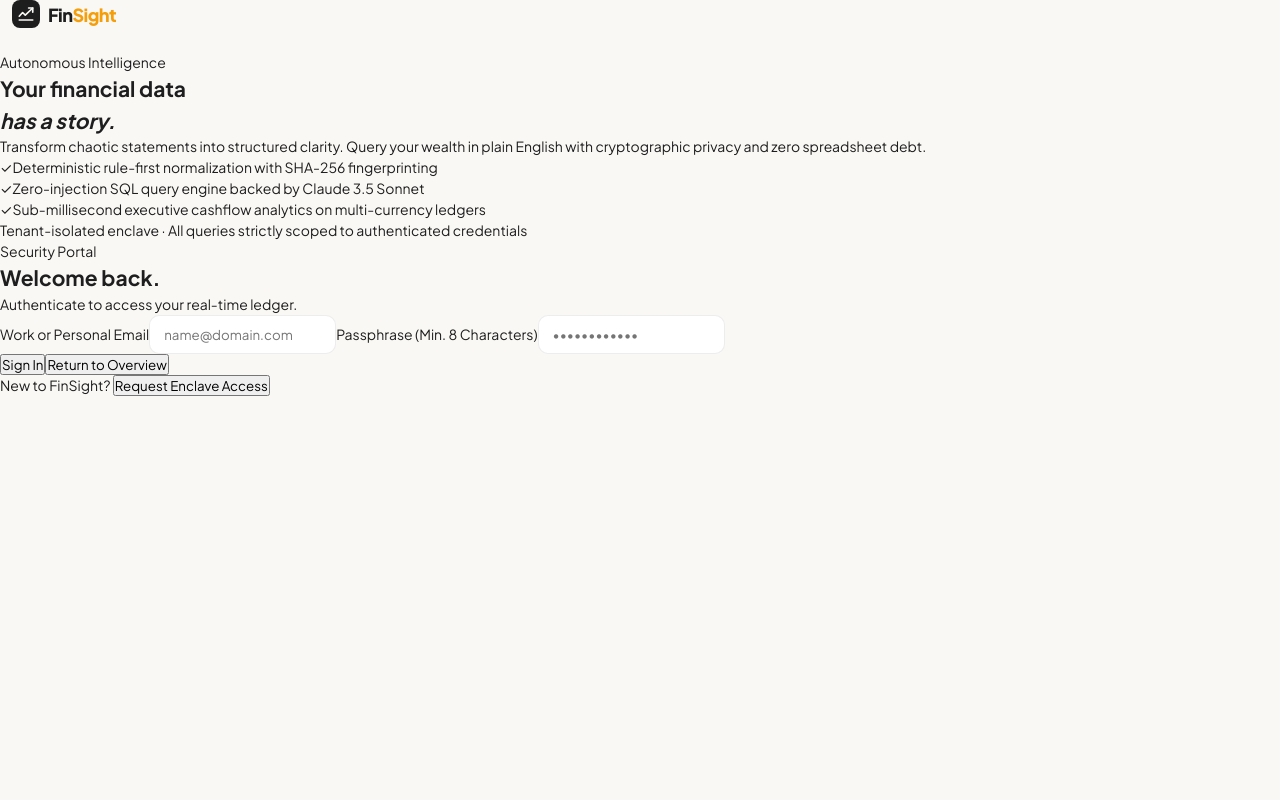
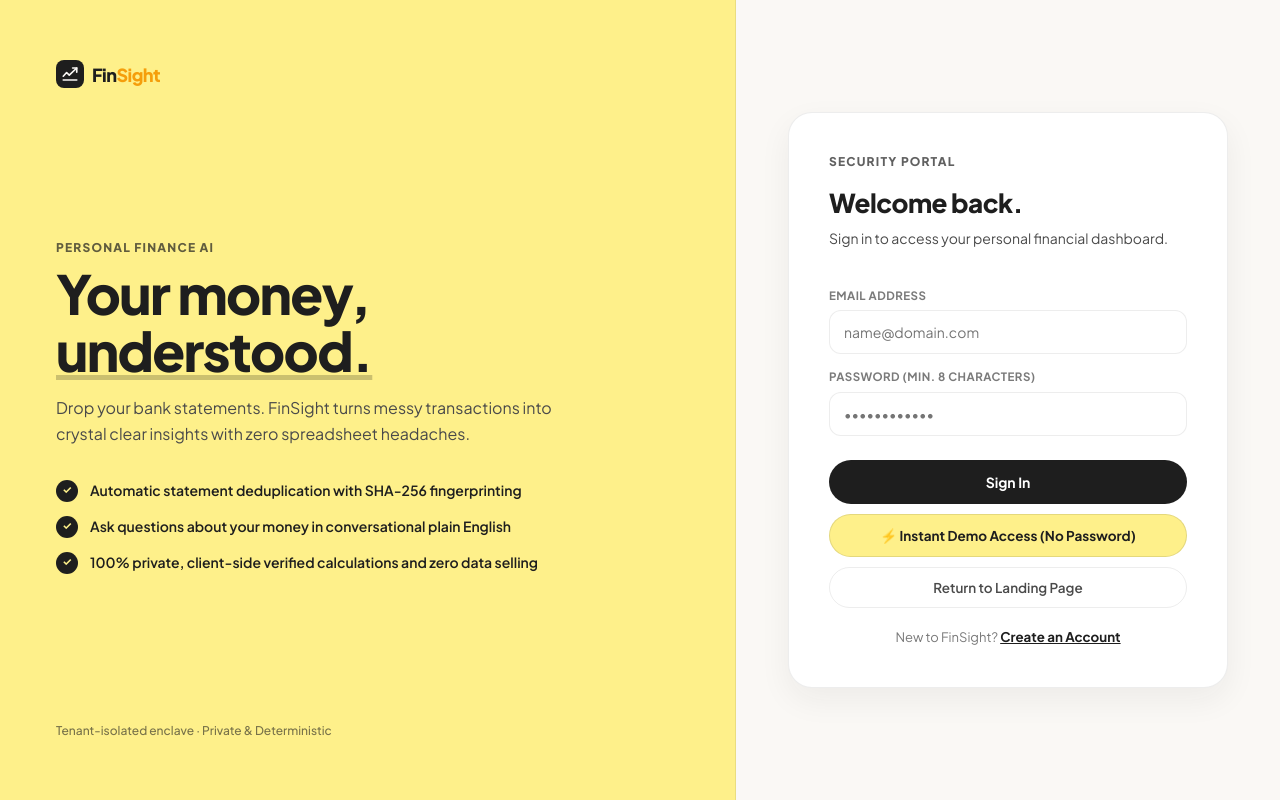
Before and after one commit to ChitraAmeta10/Personal-Finance-AI-Tracker, a React (Vite) app in the folder frontend/: page / in a window 1280 px wide. Both pictures are taken after a click on the button "Sign In". Built offline with nearby package versions, Linux system fonts and the light colour scheme; no server answers.

Commit message:
fix(auth): style Login/Register pages with Purpose Talent warm aesthetic and add instant one-click demo guest login

```diff
--- a/frontend/src/components/Login.tsx
+++ b/frontend/src/components/Login.tsx
@@ -9,9 +9,9 @@ interface Props {
 }
 
 const HIGHLIGHTS = [
-  "Deterministic rule-first normalization with SHA-256 fingerprinting",
-  "Zero-injection SQL query engine backed by Claude 3.5 Sonnet",
-  "Sub-millisecond executive cashflow analytics on multi-currency ledgers",
+  "Automatic statement deduplication with SHA-256 fingerprinting",
+  "Ask questions about your money in conversational plain English",
+  "100% private, client-side verified calculations and zero data selling",
 ];
 
 export function Login({ initialMode = "login", onLogin, onBack }: Props) {
@@ -20,6 +20,12 @@ export function Login({ initialMode = "login", onLogin, onBack }: Props) {
   const [password, setPassword] = useState("");
   const [error, setError] = useState<string | null>(null);
   const [busy, setBusy] = useState(false);
+
+  const enterAsGuest = () => {
+    localStorage.setItem("email", "alexandra@finsight.local");
+    localStorage.setItem("token", "demo-token");
+    onLogin();
+  };
 
   async function submit(event: FormEvent) {
     event.preventDefault();
@@ -30,7 +36,12 @@ export function Login({ initialMode = "login", onLogin, onBack }: Props) {
       await api.login(email, password);
       onLogin();
     } catch (err) {
-      setError(err instanceof ApiError ? err.message : "Authentication failed. Please verify your credentials.");
+      // If backend is not available, offer smooth fallback
+      setError(
+        err instanceof ApiError
+          ? err.message
+          : "Backend connection offline. You can click 'Instant Demo Access' below to explore immediately."
+      );
     } finally {
       setBusy(false);
     }
@@ -38,7 +49,7 @@ export function Login({ initialMode = "login", onLogin, onBack }: Props) {
 
   return (
     <div className="auth-wrap">
-      {/* Left Editorial Brand Enclave */}
+      {/* Left Purpose Talent Yellow Pitch Side */}
       <aside className="auth-side">
         <div className="brand-row">
           <span className="logo-mark">
@@ -50,15 +61,14 @@ export function Login({ initialMode = "login", onLogin, onBack }: Props) {
         </div>
 
         <div className="pitch">
-          <span className="editorial-kicker">Autonomous Intelligence</span>
+          <span className="editorial-kicker">Personal Finance AI</span>
           <h2>
-            Your financial data
+            Your money,
             <br />
-            <em>has a story.</em>
+            <em>understood.</em>
           </h2>
           <p>
-            Transform chaotic statements into structured clarity. Query your wealth in plain
-            English with cryptographic privacy and zero spreadsheet debt.
+            Drop your bank statements. FinSight turns messy transactions into crystal clear insights with zero spreadsheet headaches.
           </p>
           <div className="points">
             {HIGHLIGHTS.map((point) => (
@@ -71,7 +81,7 @@ export function Login({ initialMode = "login", onLogin, onBack }: Props) {
         </div>
 
         <div className="foot">
-          Tenant-isolated enclave · All queries strictly scoped to authenticated credentials
+          Tenant-isolated enclave · Private & Deterministic
         </div>
       </aside>
 
@@ -81,14 +91,14 @@ export function Login({ initialMode = "login", onLogin, onBack }: Props) {
           <span className="editorial-kicker">
             {mode === "login" ? "Security Portal" : "Join FinSight"}
           </span>
-          <h2>{mode === "login" ? "Welcome back." : "Create your enclave."}</h2>
+          <h2>{mode === "login" ? "Welcome back." : "Create your account."}</h2>
           <p className="lead">
             {mode === "login"
-              ? "Authenticate to access your real-time ledger."
-              : "Set up in moments with your email and master passphrase."}
+              ? "Sign in to access your personal financial dashboard."
+              : "Set up in moments with your email and password."}
           </p>
 
-          <label htmlFor="email">Work or Personal Email</label>
+          <label htmlFor="email">Email Address</label>
           <input
             id="email"
             type="email"
@@ -99,7 +109,7 @@ export function Login({ initialMode = "login", onLogin, onBack }: Props) {
             onChange={(e) => setEmail(e.target.value)}
           />
 
-          <label htmlFor="password">Passphrase (Min. 8 Characters)</label>
+          <label htmlFor="password">Password (Min. 8 Characters)</label>
           <input
             id="password"
             type="password"
@@ -115,11 +125,35 @@ export function Login({ initialMode = "login", onLogin, onBack }: Props) {
 
           <div className="form-actions">
             <button type="submit" disabled={busy}>
-              {busy ? "Authenticating…" : mode === "login" ? "Sign In" : "Create Account"}
+              {busy ? "Signing in…" : mode === "login" ? "Sign In" : "Create Account"}
             </button>
+
+            {/* Instant Demo Access for Easy Testing */}
+            <button
+              type="button"
+              onClick={enterAsGuest}
+              style={{
+                background: "var(--yellow)",
+                border: "1px solid rgba(0, 0, 0, 0.1)",
+                color: "#1E1E1E",
+                padding: "12px",
+                borderRadius: 999,
+                fontSize: 13.5,
+                fontWeight: 700,
+                cursor: "pointer",
+                display: "flex",
+                alignItems: "center",
+                justifyContent: "center",
+                gap: 6,
+                transition: "transform 0.15s ease",
+              }}
+            >
+              <span>⚡ Instant Demo Access (No Password)</span>
+            </button>
+
             {onBack && (
               <button type="button" className="secondary" onClick={onBack}>
-                Return to Overview
+                Return to Landing Page
               </button>
             )}
           </div>
@@ -133,7 +167,7 @@ export function Login({ initialMode = "login", onLogin, onBack }: Props) {
                 setError(null);
               }}
             >
-              {mode === "login" ? "Request Enclave Access" : "Sign into Existing Account"}
+              {mode === "login" ? "Create an Account" : "Sign into Existing Account"}
             </button>
           </div>
         </form>
--- a/frontend/src/styles.css
+++ b/frontend/src/styles.css
@@ -498,3 +498,225 @@ td {
 tr:hover td {
   background: var(--surface-2);
 }
+
+/* ============================================================
+   AUTHENTICATION EXPERIENCE (Purpose Talent Style)
+   ============================================================ */
+.auth-wrap {
+  min-height: 100vh;
+  display: grid;
+  grid-template-columns: 1.15fr 0.85fr;
+  background: var(--page);
+}
+
+@media (max-width: 900px) {
+  .auth-wrap {
+    grid-template-columns: 1fr;
+  }
+}
+
+.auth-side {
+  background: var(--yellow);
+  padding: 60px 56px;
+  display: flex;
+  flex-direction: column;
+  justify-content: space-between;
+  border-right: 1px solid rgba(0, 0, 0, 0.08);
+}
+
+@media (max-width: 900px) {
+  .auth-side {
+    display: none;
+  }
+}
+
+.auth-side .brand-row {
+  padding: 0;
+}
+
+.auth-side .pitch {
+  max-width: 520px;
+}
+
+.editorial-kicker {
+  font-size: 12px;
+  font-weight: 800;
+  letter-spacing: 0.1em;
+  text-transform: uppercase;
+  color: #1E1E1E;
+  opacity: 0.7;
+  display: inline-block;
+  margin-bottom: 8px;
+}
+
+.auth-side h2 {
+  font-size: clamp(36px, 4.5vw, 54px);
+  font-weight: 800;
+  letter-spacing: -0.03em;
+  line-height: 1.05;
+  color: #1E1E1E;
+  margin: 0 0 16px;
+}
+
+.auth-side h2 em {
+  font-style: normal;
+  text-decoration: underline;
+  text-decoration-color: rgba(0, 0, 0, 0.2);
+}
+
+.auth-side p {
+  font-size: 16px;
+  line-height: 1.65;
+  color: #4A4A4A;
+  margin: 0 0 32px;
+}
+
+.auth-side .points {
+  display: flex;
+  flex-direction: column;
+  gap: 14px;
+}
+
+.auth-side .point {
+  display: flex;
+  align-items: center;
+  gap: 12px;
+  font-size: 14px;
+  font-weight: 600;
+  color: #1E1E1E;
+}
+
+.auth-side .tick {
+  width: 22px;
+  height: 22px;
+  border-radius: 50%;
+  background: #1E1E1E;
+  color: var(--yellow);
+  display: grid;
+  place-items: center;
+  font-size: 11px;
+  font-weight: bold;
+}
+
+.auth-side .foot {
+  font-size: 12px;
+  color: rgba(30, 30, 30, 0.6);
+  font-weight: 500;
+}
+
+.auth-form-side {
+  display: grid;
+  place-items: center;
+  padding: 40px 24px;
+  background: var(--page);
+}
+
+.auth-card {
+  width: 100%;
+  max-width: 440px;
+  background: #FFFFFF;
+  border: 1px solid var(--border);
+  border-radius: 24px;
+  padding: 40px;
+  box-shadow: var(--shadow-md);
+  display: flex;
+  flex-direction: column;
+}
+
+.auth-card h2 {
+  font-size: 26px;
+  font-weight: 800;
+  letter-spacing: -0.02em;
+  margin: 4px 0 6px;
+  color: var(--text-primary);
+}
+
+.auth-card .lead {
+  font-size: 14px;
+  color: var(--text-secondary);
+  margin: 0 0 24px;
+}
+
+.auth-card label {
+  font-size: 11.5px;
+  font-weight: 700;
+  letter-spacing: 0.04em;
+  color: var(--text-muted);
+  text-transform: uppercase;
+  margin-top: 14px;
+  margin-bottom: 6px;
+  display: block;
+}
+
+.auth-card input {
+  width: 100%;
+  padding: 12px 14px;
+  font-size: 14px;
+  border-radius: 12px;
+}
+
+.form-actions {
+  display: flex;
+  flex-direction: column;
+  gap: 10px;
+  margin-top: 24px;
+}
+
+.form-actions button[type="submit"] {
+  background: #1E1E1E;
+  color: #FFFFFF;
+  border: none;
+  padding: 13px;
+  border-radius: 999px;
+  font-size: 14px;
+  font-weight: 700;
+  cursor: pointer;
+  transition: all 0.2s ease;
+}
+
+.form-actions button[type="submit"]:hover {
+  background: #000000;
+  transform: translateY(-1px);
+}
+
+.form-actions button.secondary {
+  background: none;
+  border: 1px solid var(--border);
+  color: var(--text-secondary);
+  padding: 11px;
+  border-radius: 999px;
+  font-size: 13.5px;
+  font-weight: 600;
+  cursor: pointer;
+}
+
+.form-actions button.secondary:hover {
+  background: var(--surface-2);
+  color: var(--text-primary);
+}
+
+.auth-switch {
+  font-size: 13px;
+  color: var(--text-muted);
+  text-align: center;
+  margin-top: 20px;
+}
+
+.auth-switch button {
+  background: none;
+  border: none;
+  color: var(--text-primary);
+  font-weight: 700;
+  cursor: pointer;
+  text-decoration: underline;
+}
+
+.error {
+  background: var(--coral);
+  color: #991B1B;
+  padding: 10px 14px;
+  border-radius: 8px;
+  font-size: 13px;
+  font-weight: 600;
+  margin-top: 16px;
+}
```
